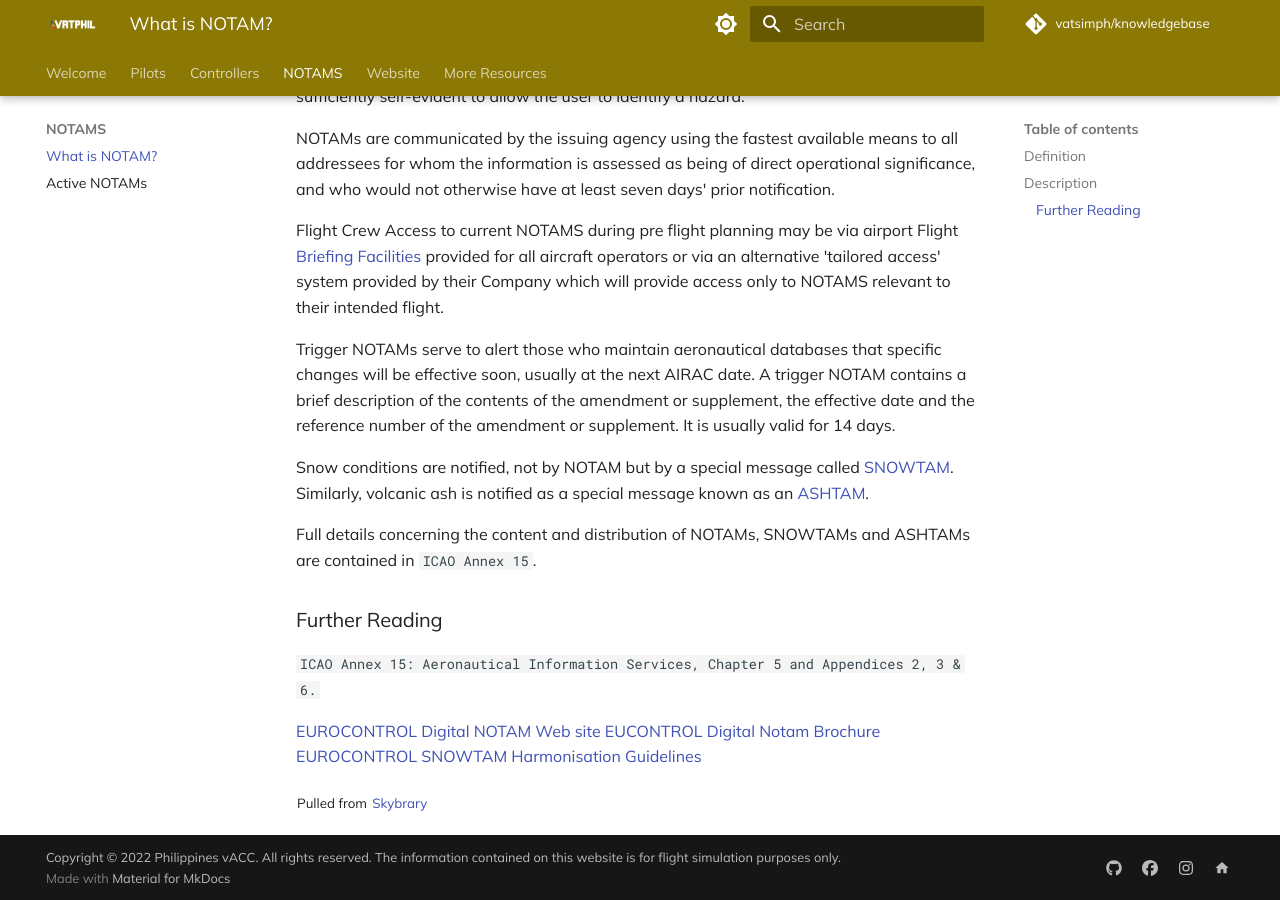
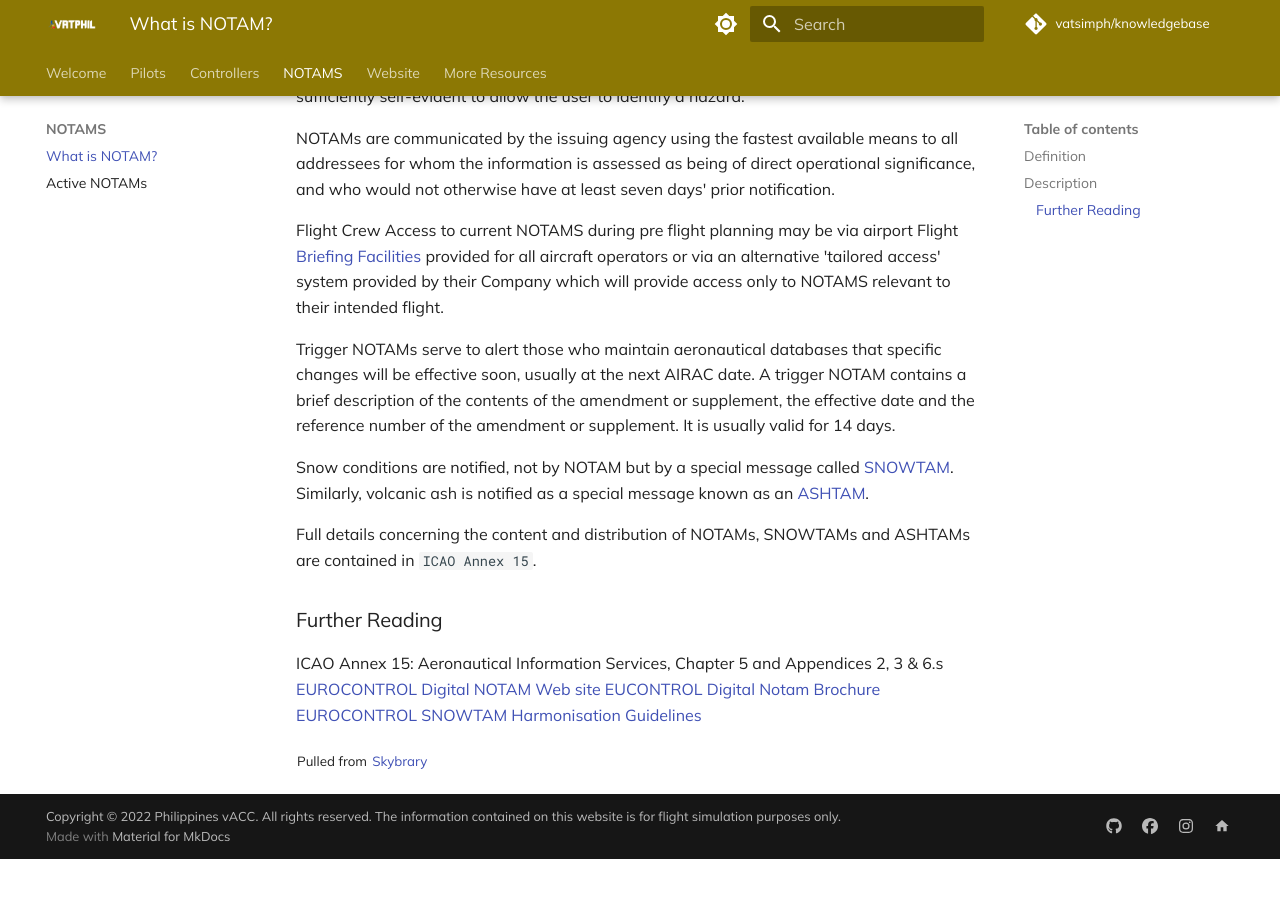
Before and after one commit to notkenzotayko/vatphil-knowledgebase, an MkDocs documentation site: the page built from docs/notams/what-is-notam.md, in a window 1280 px wide and 900 px high, scrolled down 740 px. Built offline with MkDocs 1.6.1 and Material for MkDocs 9.7.7, drawn with Linux system fonts in a browser that asks for light colours; comment, search, counter and statistics services are not loaded; the version menu is left out; after the commit the page ends 1599 px from its top, so only the background shows below that.

Commit message:
revert-2

````diff
--- a/docs/notams/what-is-notam.md
+++ b/docs/notams/what-is-notam.md
@@ -31,8 +31,7 @@ Full details concerning the content and distribution of NOTAMs, SNOWTAMs and ASH
 
 ### Further Reading
 
-```ICAO Annex 15: Aeronautical Information Services, Chapter 5 and Appendices 2, 3 & 6.```
-
+ICAO Annex 15: Aeronautical Information Services, Chapter 5 and Appendices 2, 3 & 6.s
 [EUROCONTROL Digital NOTAM Web site](https://www.ead.eurocontrol.int/cms-eadbasic/opencms/en/ead-evolutions/digital-notam/)
 [EUCONTROL Digital Notam Brochure](https://skybrary.aero/bookshelf/books/2073.pdf)
 [EUROCONTROL SNOWTAM Harmonisation Guidelines](https://skybrary.aero/bookshelf/books/2074.pdf)
````
